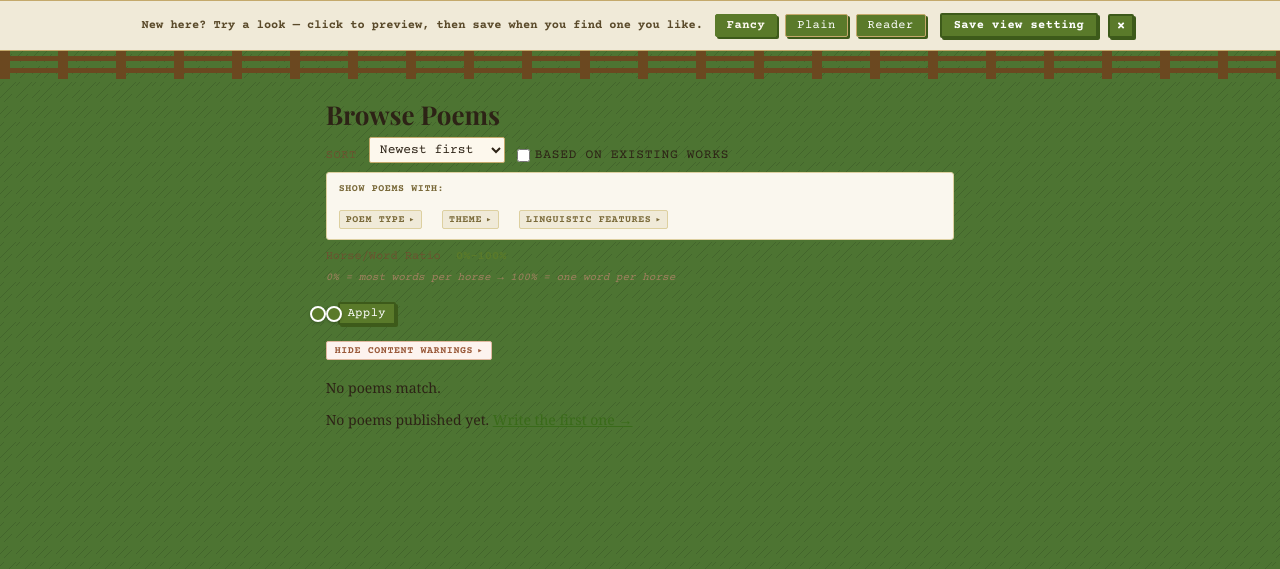
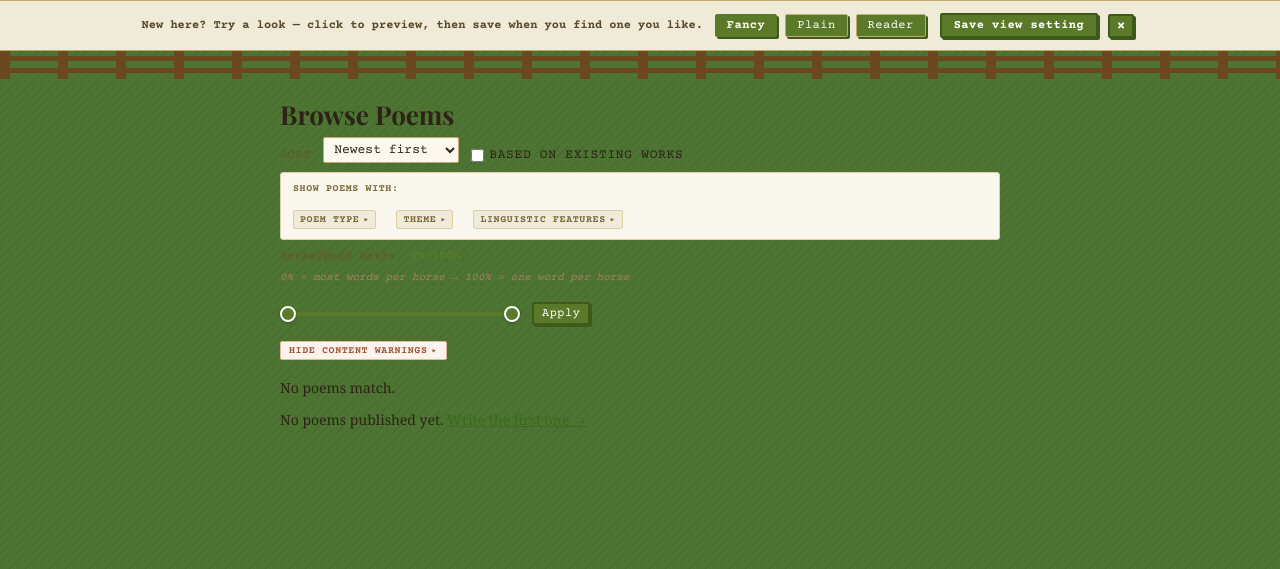
Before and after one commit to metaphorever/horse-counter, a Flask app: page /browse in a window 1280 px wide. Shown: the part 54-623 px from the top of the page. Run offline with Flask 3, Linux system fonts and the light colour scheme; data comes from the database, SQL or seed files in the repository; data that the repository does not hold is empty; some web fonts are replaced.

Commit message:
Fix dual-range slider track collapsing to zero width
Track needs explicit width — flex:1 collapses when all children are
absolutely positioned. Also flex-basis:100% on wrap so it owns its row.

Co-Authored-By: Claude Sonnet 4.6 <noreply@anthropic.com>

```diff
--- a/static/style.css
+++ b/static/style.css
@@ -2008,8 +2008,8 @@ body.view-fancy .text-page-updated { color: #c8b888; }
 .browse-ratio-row { margin-top: 6px; }
 .browse-ratio-hint { font: 11px 'Courier Prime','Courier New',monospace; color: #a08060; font-style: italic; flex-basis: 100%; }
 .browse-ratio-range-display { margin-left: 8px; font-weight: 700; color: #5a7a2a; }
-.browse-dual-range-wrap { display: flex; align-items: center; gap: 12px; margin-top: 6px; }
-.browse-dual-range-track { position: relative; height: 20px; flex: 1; max-width: 260px; }
+.browse-dual-range-wrap { display: flex; align-items: center; gap: 12px; margin-top: 6px; flex-basis: 100%; }
+.browse-dual-range-track { position: relative; height: 20px; width: 240px; flex-shrink: 0; }
 .browse-dual-range-track-bg { position: absolute; top: 50%; left: 0; right: 0; height: 4px; transform: translateY(-50%); background: #e0d4b0; border-radius: 2px; }
 .browse-dual-range-fill { position: absolute; top: 50%; height: 4px; transform: translateY(-50%); background: #5a7a2a; border-radius: 2px; pointer-events: none; }
 .browse-dual-range-input { position: absolute; top: 0; left: 0; width: 100%; height: 100%; appearance: none; -webkit-appearance: none; background: transparent; pointer-events: none; margin: 0; padding: 0; }
```
